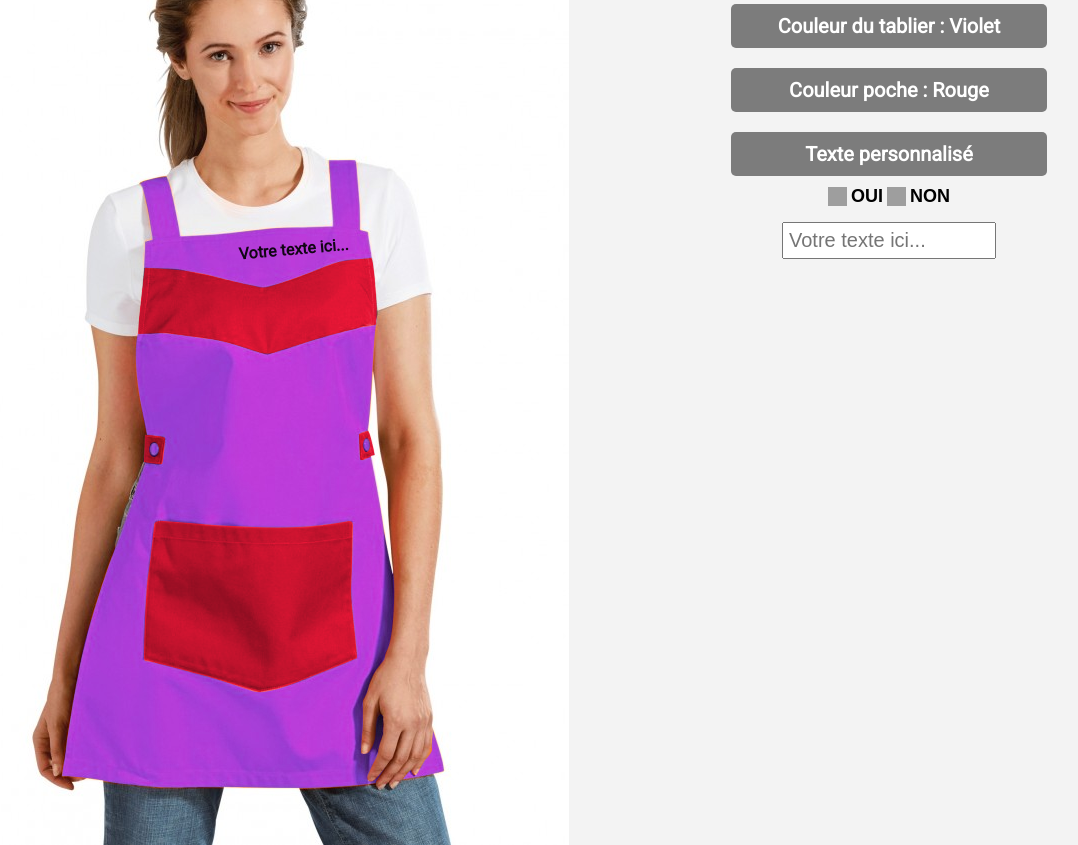
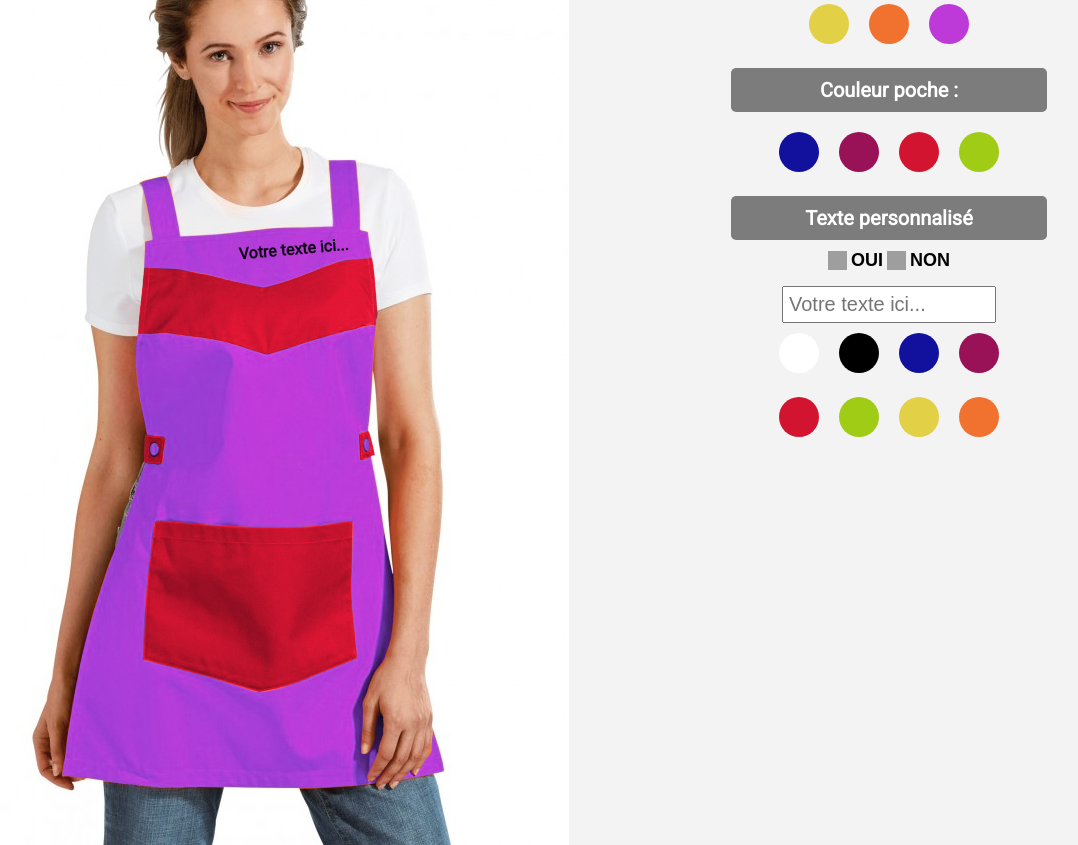
Before and after one commit to Corentin88/configurateur-starter-kit, a plain HTML site: page index.html in a window 1280 px wide. Shown: the part 100-945 px from the top of the page, without its empty margins (71-1149 px from the left). Drawn offline with Linux system fonts and the light colour scheme; grey boxes are pictures that could not be loaded.

Commit message:
couleur fini

```diff
--- a/index-modele.html
+++ b/index-modele.html
@@ -57,6 +57,6 @@
             </div>
         </div>
     </div>
-    <script src="./js/configurateur.js"></script>
+    <script src="./js/configurateur."></script>
 
 </html>
--- a/index.html
+++ b/index.html
@@ -22,11 +22,11 @@
     </div>
     <div class="block blockOptions">
         <div class="tools">
-            <div class="price">47.20 €</div>
-            <div class="TitreTexte">Couleur du tablier : <span id="displayTissu">Violet</span></div>
+            <div class="price"></div>
+            <div class="TitreTexte">Couleur du tablier : <span id="displayTissu"></span></div>
             <div class="ColorSelector" id="tissu">
             </div>
-            <div class="TitreTexte">Couleur poche : <span id="displayPoche">Rouge</span></div>
+            <div class="TitreTexte">Couleur poche : <span id="displayPoche"></span></div>
             <div class="ColorSelector" id="optionPoche">
             </div>
             <div class="TitreTexte">Texte personnalisé</div>
--- a/js/configurateur.js
+++ b/js/configurateur.js
@@ -64,69 +64,50 @@ const prixLettre = 1.8;
 window.addEventListener("load", () => {});
 
 const containerTissu = document.getElementById("tissu");
-containerTissu.classList.add("ColorSelector");
 const containerPoche = document.getElementById("optionPoche");
-containerPoche.classList.add("ColorSelector");
-const containerTexte = document.getElementById("textColorOption");
+const containerTexte = document.getElementById("textColorOptions");
+let totalPrice = document.getElementById("price");
 
 optionsTissu.forEach((option) => {
-  const BoutonRadioCouleur = document.createElement("input");
-  BoutonRadioCouleur.type = "radio";
-  BoutonRadioCouleur.name = "tissu";
-  BoutonRadioCouleur.value = option.couleur;
-  BoutonRadioCouleur.id = `tissu-${option.couleur}`;
-  BoutonRadioCouleur.classList.add("ColorRound");
-  console.log(BoutonRadioCouleur);
+  const BoutonCouleur = document.createElement("div");
+  BoutonCouleur.id = `tissu-${option.couleur}`;
+  BoutonCouleur.classList.add("ColorRound");
+  BoutonCouleur.style.backgroundColor = option.code;
+  BoutonCouleur.addEventListener("click", () => {
+    document.querySelectorAll(".ColorRound").forEach((button) => {
+      button.classList.remove("selectedColor");
+    });
+    BoutonCouleur.classList.add("selectedColor");
+  });
 
-  const label = document.createElement("label");
-  label.style.backgroundColor = optionsTissu.image ;
-  console.log(label);
-
-  containerTissu.appendChild(BoutonRadioCouleur);
-  containerTissu.appendChild(label);
+  containerTissu.appendChild(BoutonCouleur);
 });
 
-// optionsPoche.forEach((option) => {
-//   const BoutonRadioCouleurPoche = document.createElement("input");
-//   BoutonRadioCouleurPoche.type = "radio";
-//   BoutonRadioCouleurPoche.name = "couleurPoche";
-//   BoutonRadioCouleurPoche.value = option.couleur;
-//   BoutonRadioCouleurPoche.id = `couleurPoche-${option.couleur}`;
-//   BoutonRadioCouleurPoche.classList.add("ColorRound");
-//   const label = document.createElement("label");
-//   label.htmlFor = `poche-${option.couleur}`;
-//   label.style.display = "inline-block";
-//   label.style.width = "40px";
-//   label.style.height = "40px";
-//   label.style.borderRadius = "50%"; // Cercle
-//   label.style.backgroundColor = option.code;
-//   label.style.margin = "10px";
-//   label.style.cursor = "pointer";
-//   label.style.border = "2px solid #7c7c7c";
+optionsPoche.forEach((option) => {
+  const BoutonCouleur = document.createElement("div");
+  BoutonCouleur.id = `poche${option.couleur}`;
+  BoutonCouleur.classList.add("ColorRound");
+  BoutonCouleur.style.backgroundColor = option.code;
+  BoutonCouleur.addEventListener("click", () => {
+    document.querySelectorAll(".ColorRound").forEach((button) => {
+      button.classList.remove("selectedColor");
+    });
+    BoutonCouleur.classList.add("selectedColor");
+  });
 
-//   containerPoche.appendChild(BoutonRadioCouleurPoche);
-//   containerPoche.appendChild(label);
-// });
+  containerPoche.appendChild(BoutonCouleur);
+});
+couleurText.forEach((option) => {
+  const BoutonCouleur = document.createElement("div");
+  BoutonCouleur.id = `texte${option.couleur}`;
+  BoutonCouleur.classList.add("ColorRound");
+  BoutonCouleur.style.backgroundColor = option.code;
+  BoutonCouleur.addEventListener("click", () => {
+    document.querySelectorAll(".ColorRound").forEach((button) => {
+      button.classList.remove("selectedColor");
+    });
+    BoutonCouleur.classList.add("selectedColor");
+  });
 
-
-// couleurText.forEach((option) => {
-//   const BoutonRadioCouleurTexte = document.createElement("input");
-//   BoutonRadioCouleurTexte.type = "radio";
-//   BoutonRadioCouleurTexte.name = "couleurPoche";
-//   BoutonRadioCouleurTexte.value = option.couleur;
-//   BoutonRadioCouleurTexte.id = `couleurTexte-${option.couleur}`;
-//   BoutonRadioCouleurTexte.classList.add("ColorRound");
-//   const label = document.createElement("label");
-//   label.htmlFor = `tissu-${option.couleur}`;
-//   label.style.display = "inline-block";
-//   label.style.width = "40px";
-//   label.style.height = "40px";
-//   label.style.borderRadius = "50%"; // Cercle
-//   label.style.backgroundColor = option.code;
-//   label.style.margin = "10px";
-//   label.style.cursor = "pointer";
-//   label.style.border = "2px solid #7c7c7c";
-
-//   containerTexte.appendChild(BoutonRadioCouleurTexte);
-//   containerTexte.appendChild(label);
-// });
+  containerTexte.appendChild(BoutonCouleur);
+});
```
